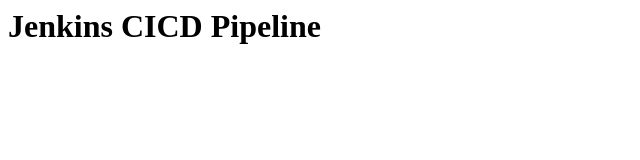
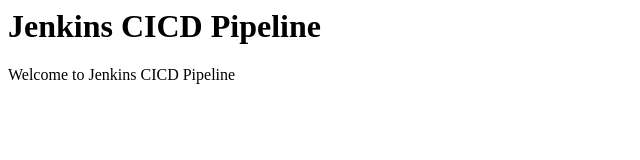
Before and after one commit to richardpalbacal/website, a plain HTML site: page index.html in a window 1280 px wide. Shown: the whole page, without its empty margins (0-640 px from the left). Drawn offline with Linux system fonts and the light colour scheme.

Commit message:
modified index.html

```diff
--- a/index.html
+++ b/index.html
@@ -1,4 +1,5 @@
 <html>
 <title>Jenkins CICD Pipeline</title>
 <body><h1>Jenkins CICD Pipeline</h1></body>
+<p>Welcome to Jenkins CICD Pipeline</p>
 </html>
```
